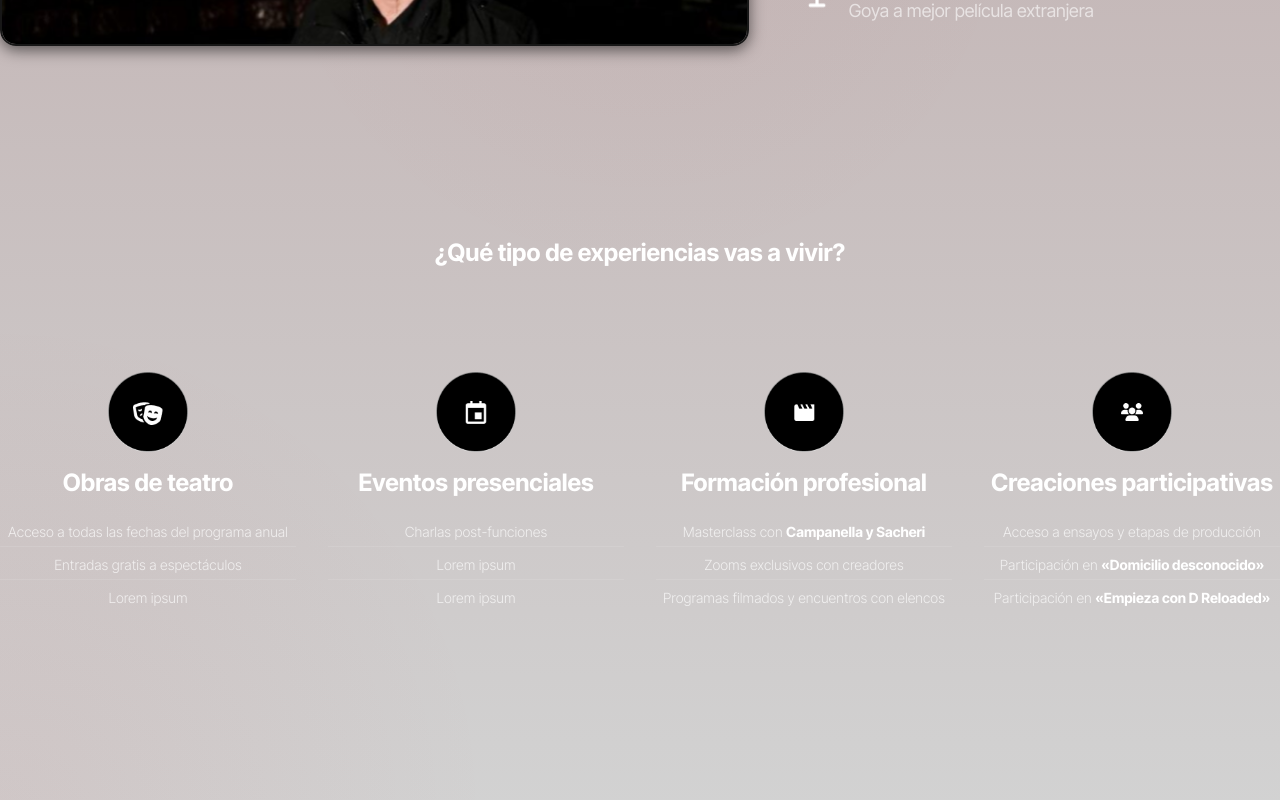
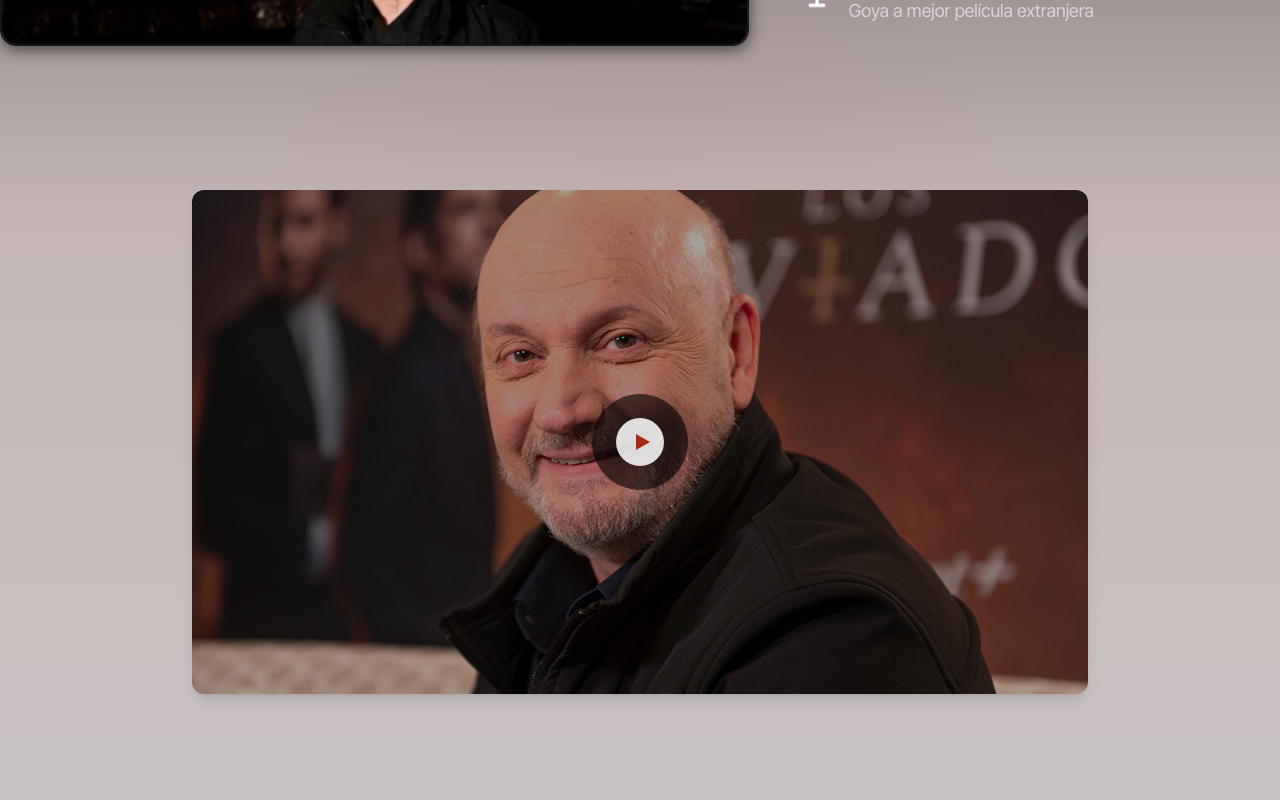
Before and after one commit to ulisescolosimo/campanella, a Next.js app: page / in a window 1280 px wide. Shown: the part 1900-2700 px from the top of the page. Built offline with nearby package versions, Linux system fonts and the light colour scheme; a web font is replaced by a local one.

Commit message:
Fix href

```diff
--- a/components/Header.jsx
+++ b/components/Header.jsx
@@ -18,6 +18,20 @@ export default function Header() {
       document.body.style.overflow = 'unset';
     };
   }, [isMenuOpen]);
+
+  // Función para scroll con offset
+  const handleAnchorClick = (e, href) => {
+    if (href.startsWith('#')) {
+      e.preventDefault();
+      setIsMenuOpen(false);
+      const target = document.querySelector(href);
+      if (target) {
+        const yOffset = -80; // Offset en píxeles
+        const y = target.getBoundingClientRect().top + window.pageYOffset + yOffset;
+        window.scrollTo({ top: y, behavior: 'smooth' });
+      }
+    }
+  };
 
   return (
     <header className="w-full bg-black py-4 relative z-50">
@@ -104,23 +118,23 @@ export default function Header() {
           shadow-lg md:shadow-none
         `}>
           <Link
-            href="#"
+            href="#sobre-100-bares"
             className="menu-link text-white hover:text-gray-300 text-xl md:text-base font-medium border-b border-gray-800 md:border-none pb-4 md:pb-0 w-full md:w-auto text-center md:text-left"
-            onClick={() => setIsMenuOpen(false)}
+            onClick={e => handleAnchorClick(e, '#sobre-100-bares')}
           >
             Sobre 100 Bares
           </Link>
           <Link
-            href="#"
+            href="#programa"
             className="menu-link text-white hover:text-gray-300 text-xl md:text-base font-medium border-b border-gray-800 md:border-none pb-4 md:pb-0 w-full md:w-auto text-center md:text-left"
-            onClick={() => setIsMenuOpen(false)}
+            onClick={e => handleAnchorClick(e, '#programa')}
           >
             Programa
           </Link>
           <Link
-            href="#"
+            href="#membresias"
             className="menu-link text-white hover:text-gray-300 text-xl md:text-base font-medium border-b border-gray-800 md:border-none pb-4 md:pb-0 w-full md:w-auto text-center md:text-left"
-            onClick={() => setIsMenuOpen(false)}
+            onClick={e => handleAnchorClick(e, '#membresias')}
           >
             Membresías
           </Link>
--- a/components/MembresiaHero.jsx
+++ b/components/MembresiaHero.jsx
@@ -3,7 +3,7 @@ import React from "react";
 export default function MembresiaHero() {
   return (
     <section
-      className="min-h-[60vh] w-full flex items-center justify-center px-4 py-12 md:py-16"
+      className="min-h-[90vh] w-full flex items-center justify-center px-4 py-12 md:py-16"
       style={{
         background:
           "radial-gradient(99.87% 292.01% at 0.69% 0%, #A82817 0%, #FD3422 19.5%, #FD5F4A 37.5%, #D74B39 62.5%, #FD3422 79%, #A82817 100%)",
--- a/components/MembresiaPlanes.jsx
+++ b/components/MembresiaPlanes.jsx
@@ -6,7 +6,7 @@ export default function MembresiaPlanes() {
       <div className="max-w-7xl w-full mx-auto px-4 flex flex-col lg:flex-row gap-8 lg:gap-12 items-start pb-12 md:pb-20 pt-12 md:pt-20">
         {/* Texto lateral */}
         <div className="w-full lg:w-auto lg:max-w-[400px]">
-          <h2 className="font-['Inter_Tight'] font-bold text-2xl md:text-[28px] leading-[120%] text-white mb-6">
+          <h2 className="font-['Inter_Tight'] font-bold text-2xl md:text-[28px] leading-[120%] text-white mb-6" id="membresias">
             ¿Qué incluye la membresía?
           </h2>
           <p className="font-['Inter_Tight'] font-normal text-base md:text-lg leading-[140%] text-white">
--- a/components/PoliteamaInfo.jsx
+++ b/components/PoliteamaInfo.jsx
@@ -55,7 +55,7 @@ export default function PoliteamaInfo() {
         </div>
 
         {/* Sobre 100Bares */}
-        <div className="pt-16 md:pt-32 max-w-7xl w-full mx-auto rounded-xl mb-10 md:mb-20 flex flex-col gap-10 md:gap-20">
+        <div className="pt-16 md:pt-32 max-w-7xl w-full mx-auto rounded-xl mb-10 md:mb-20 flex flex-col gap-10 md:gap-20" id="sobre-100-bares">
           {/* Primera fila: texto y estadísticas */}
           <div className="grid grid-cols-1 md:grid-cols-5 gap-8 md:gap-16 items-start">
             {/* Texto descriptivo */}
@@ -247,6 +247,26 @@ export default function PoliteamaInfo() {
           </div>
         </div>
 
+        {/* Placeholder de video */}
+        <div className="w-full flex pt-16 justify-center mb-12 md:mb-18 px-8 md:px-0">
+          <div className="relative w-full max-w-4xl aspect-video rounded-xl overflow-hidden shadow-lg">
+            <img
+              src="/images/video.png"
+              alt="Video placeholder"
+              className="w-full h-full object-cover"
+            />
+            <div className="absolute inset-0 flex items-center justify-center">
+              <span className="bg-black/60 rounded-full p-4 md:p-6 flex items-center justify-center">
+                <svg width="48" height="48" viewBox="0 0 48 48" fill="none" xmlns="http://www.w3.org/2000/svg">
+                  <circle cx="24" cy="24" r="24" fill="white" fillOpacity="0.85"/>
+                  <polygon points="20,16 34,24 20,32" fill="#A82817" />
+                </svg>
+              </span>
+            </div>
+          </div>
+        </div>
+        {/* Fin placeholder de video */}
+
         {/* Tipos de experiencias */}
         <div className="max-w-7xl w-full mx-auto mt-16 md:mt-28 py-10 md:py-20 px-4 md:px-0">
           <h4
--- a/components/Programa2025.jsx
+++ b/components/Programa2025.jsx
@@ -231,6 +231,7 @@ export default function Programa2025() {
             color: 'rgba(255,255,255,1)'
           }}
           className="text-center md:text-left mt-8 mb-18 md:mt-12 md:mb-16"
+          id="programa"
         >
           Programa 2025
         </h2>
```
Also changed, not shown: public/images/video.png (added).
